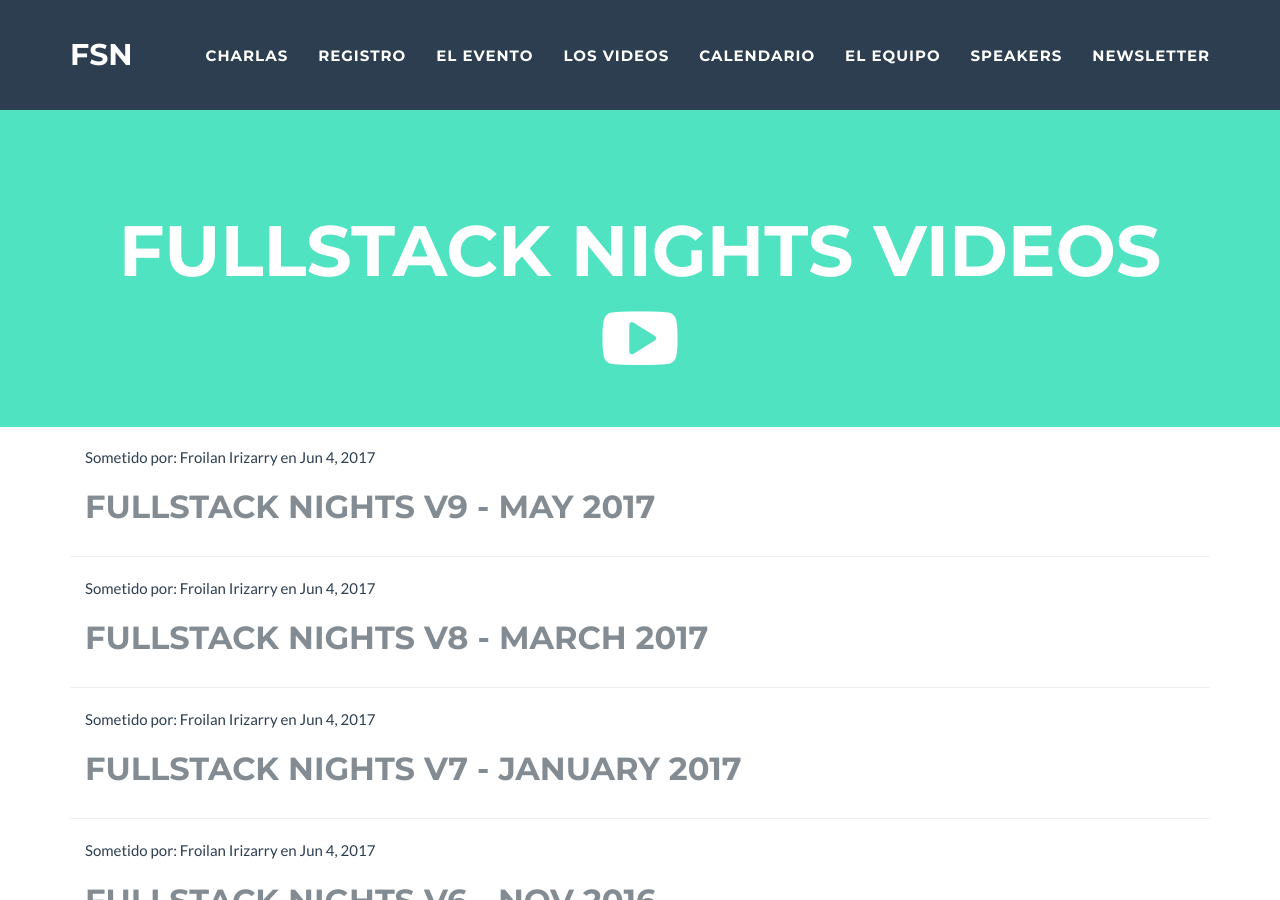
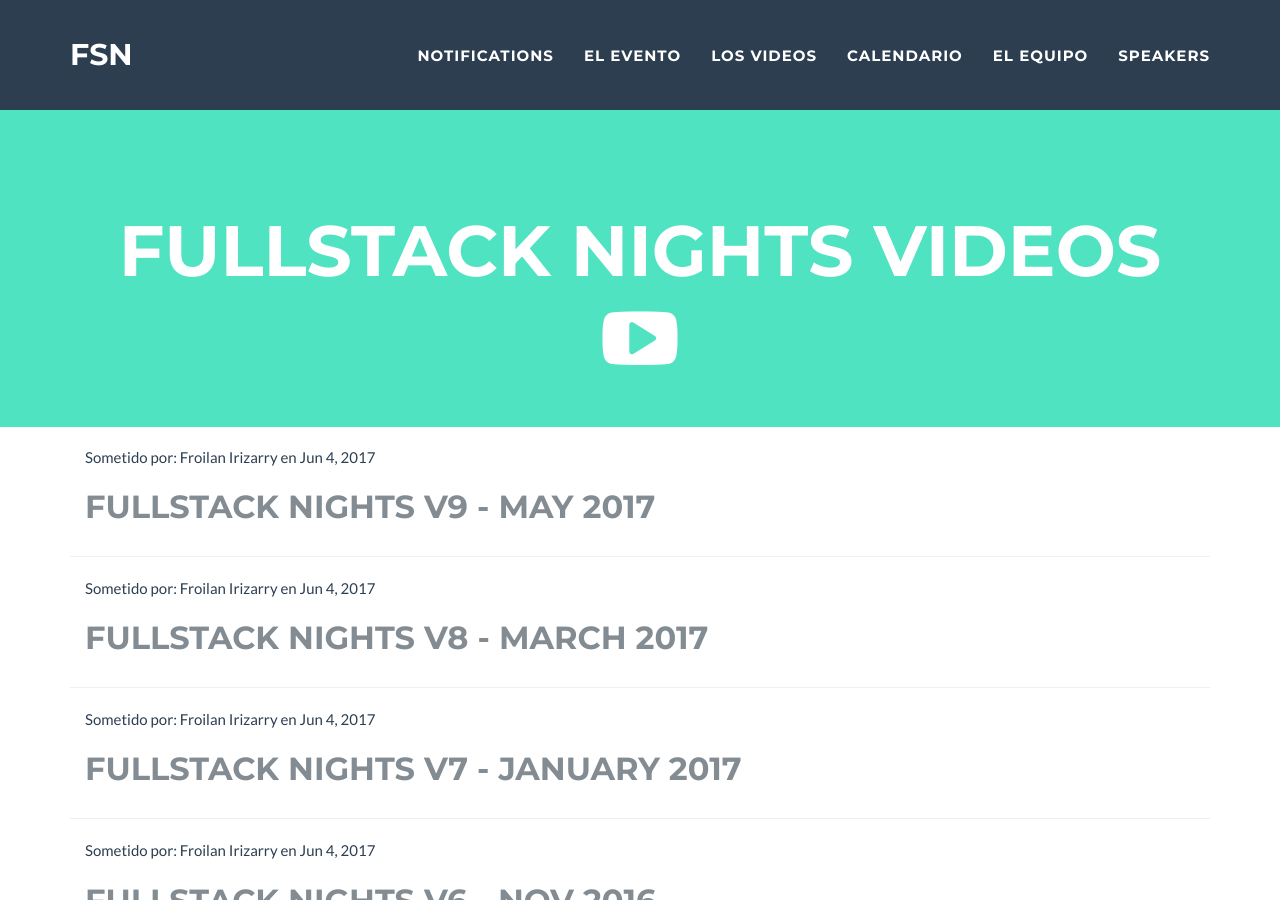
Before and after one commit to fullstacknights/fullstacknights.github.io, a Jekyll site: the page built from videos.html, in a window 1280 px wide and 900 px high. Built offline with Jekyll 4.4.1, drawn with Linux system fonts in a browser that asks for light colours; part of the change alters nothing that is shown.

```diff
--- a/_config.yml
+++ b/_config.yml
@@ -2,7 +2,7 @@
 title: Fullstack Nights
 abrev: FSN
 url: fullstacknights.com
-active_meetup: true
+active_meetup: false
 description:
   partial: "Fullstack nights es un evento dirigido a programadores y diseñadores interesados en aprender y compartir lo que saben en un ambiente amistoso e informal."
   full: "Fullstack nights es un evento dirigido a programadores y diseñadores interesados en aprender y compartir lo que saben en un ambiente amistoso e informal. En cada edición tendremos 2 presentaciones de 20 minutos cada una. Los temas de las presentaciones serán sobre lenguajes de programación, frameworks, aplicaciones web, desktop y móvil, bases de datos, experiencia de usuario, interfaces, diseño y cualquier otro tema de interés para nuestra comunidad."
```
